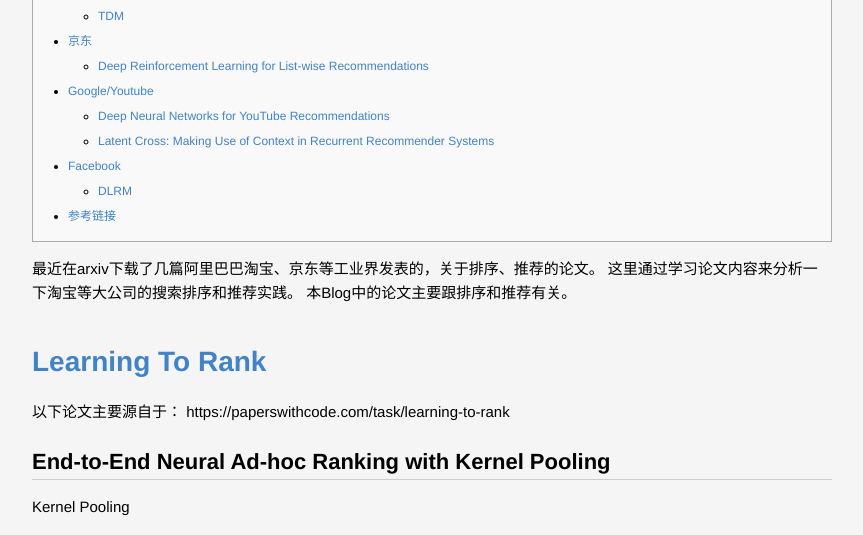
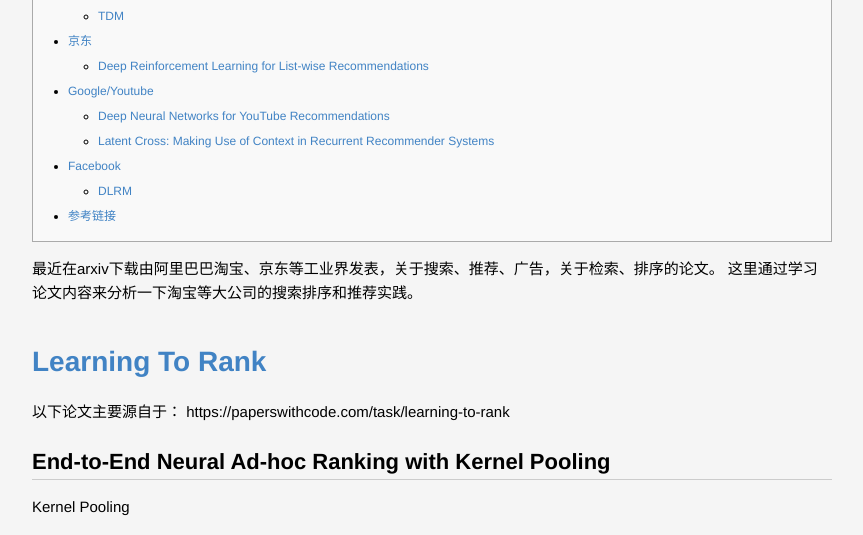
Before and after one commit to lucky521/blog, a Jekyll site: the page built from _posts/ml/2018-11-11-Taobao-Rank.markdown, in a window 1280 px wide and 900 px high, scrolled down 874 px, cut to the strip 0-535 px from the top of the window. Shown: the whole strip, without its empty margins (208-1071 px from the left). Built offline with Jekyll 4.4.1, drawn with Linux system fonts in a browser that asks for light colours.

Commit message:
reset order of posts

```diff
--- a/_posts/ml/2018-11-11-Taobao-Rank.markdown
+++ b/_posts/ml/2018-11-11-Taobao-Rank.markdown
@@ -5,9 +5,8 @@
 categories: [MachineLearning]
 ---
 
-最近在arxiv下载了几篇阿里巴巴淘宝、京东等工业界发表的，关于排序、推荐的论文。
+最近在arxiv下载由阿里巴巴淘宝、京东等工业界发表，关于搜索、推荐、广告，关于检索、排序的论文。
 这里通过学习论文内容来分析一下淘宝等大公司的搜索排序和推荐实践。
-本Blog中的论文主要跟排序和推荐有关。
 
 
 # Learning To Rank
--- a/_posts/ml/2019-02-04-Famous-Model.markdown
+++ b/_posts/ml/2019-02-04-Famous-Model.markdown
@@ -111,9 +111,7 @@
 
 DNN-YouTube: https://static.googleusercontent.com/media/research.google.com/zh-CN//pubs/archive/45530.pdf
 
-DCN: https://arxiv.org/pdf/1708.05123.pdf
-DCN介绍： https://zhuanlan.zhihu.com/p/43364598
-
+DCN: https://arxiv.org/pdf/1708.05123.pdf ， DCN介绍： https://zhuanlan.zhihu.com/p/43364598
 
 GBDT+LR: http://quinonero.net/Publications/predicting-clicks-facebook.pdf
 
```
Also changed, not shown: _posts/ml/2016-09-09-machine-learning-primer.html (renamed from _posts/ml/2018-09-09-machine-learning-primer.html), _posts/ml/2017-05-15-NLP-using-machine-learning.markdown (renamed from _posts/ml/2018-05-15-nlp-using-machine-learning.markdown), _posts/ml/2018-03-18-SVM.markdown (renamed from _posts/ml/2018-09-18-SVM.markdown), _posts/ml/2018-09-01-metrics-to-evaluate-model.markdown (renamed from _posts/ml/2017-01-01-metrics-to-evaluate-model.markdown).
